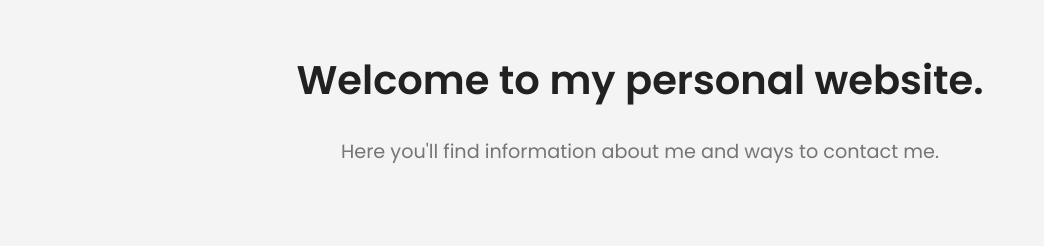
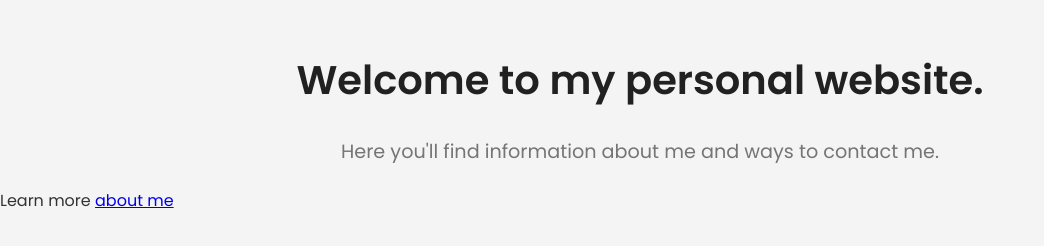
Before and after one commit to eldeebs/website, a plain HTML site: page index.html in a window 1280 px wide. Shown: the whole page, without its empty margins (0-1044 px from the left). Drawn offline with Linux system fonts and the light colour scheme.

Commit message:
added about me href

```diff
--- a/index.html
+++ b/index.html
@@ -7,5 +7,8 @@
     <body>
         <h1>Welcome to my personal website.</h1>
         <p>Here you'll find information about me and ways to contact me.</p>
+        <section>Learn more
+            <a href='about.html'>about me</a>
+        </section>
     </body>
 </html>
```
